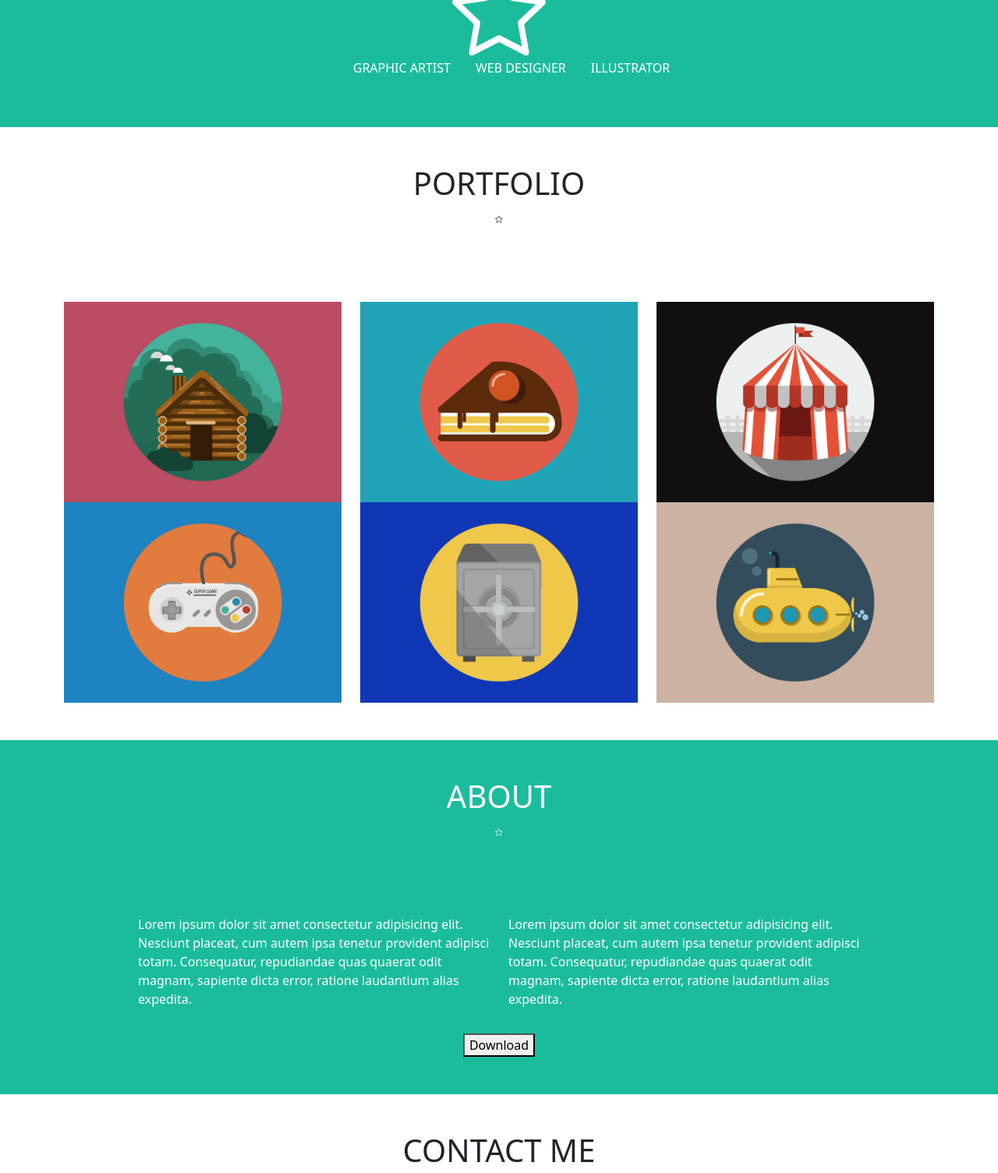
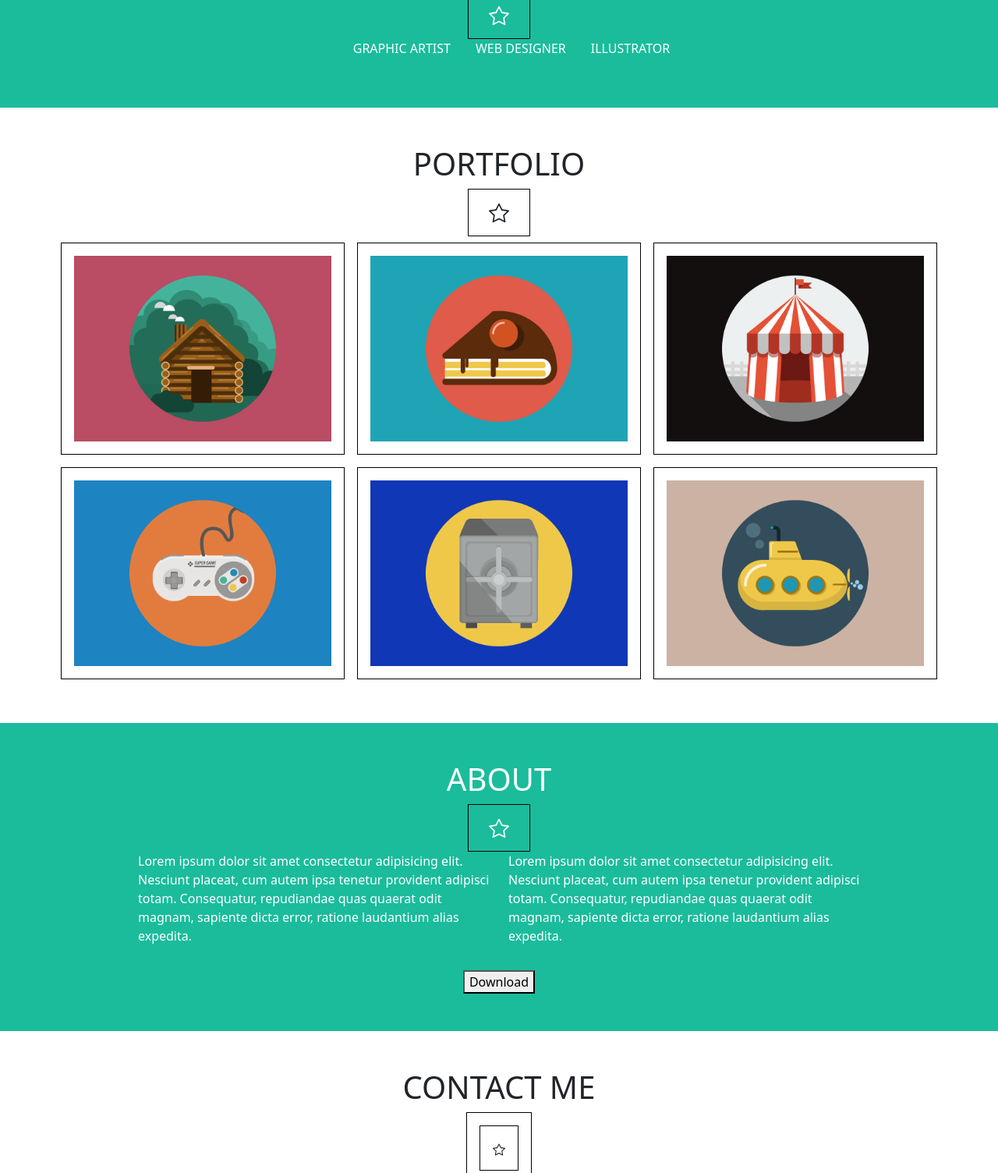
Before and after one commit to Nicola-Campagna/html-css-bootstrap-freelancer, a plain HTML site: page index.html in a window 1280 px wide. Shown: the part 523-2027 px from the top of the page at 78% size. Drawn offline with nearby package versions, Linux system fonts and the light colour scheme.

Commit message:
refactoring

```diff
--- a/index.html
+++ b/index.html
@@ -48,9 +48,12 @@
 			<div class="box box-icon">
                 <div class="star-bars"></div>
                 <!-- star icon -->
-                <svg xmlns="http://www.w3.org/2000/svg" width="40%" height="20%" fill="currentColor" class="bi bi-star" viewBox="0 0 16 16">
+				<span></span>
+                <svg xmlns="http://www.w3.org/2000/svg" width="46" height="26" fill="currentColor" class="bi bi-star" viewBox="0 0 16 16">
                     <path d="M2.866 14.85c-.078.444.36.791.746.593l4.39-2.256 4.389 2.256c.386.198.824-.149.746-.592l-.83-4.73 3.522-3.356c.33-.314.16-.888-.282-.95l-4.898-.696L8.465.792a.513.513 0 0 0-.927 0L5.354 5.12l-4.898.696c-.441.062-.612.636-.283.95l3.523 3.356-.83 4.73zm4.905-2.767-3.686 1.894.694-3.957a.565.565 0 0 0-.163-.505L1.71 6.745l4.052-.576a.525.525 0 0 0 .393-.288L8 2.223l1.847 3.658a.525.525 0 0 0 .393.288l4.052.575-2.906 2.77a.565.565 0 0 0-.163.506l.694 3.957-3.686-1.894a.503.503 0 0 0-.461 0z"/>
                 </svg>
+				<span></span>
+
                 <div class="star-bars"></div>
 
             </div>
@@ -74,7 +77,7 @@
 						<div class="box box-icon">
                             <div class="star-bars"></div>
                             <!-- star icon -->
-                            <svg xmlns="http://www.w3.org/2000/svg" width="40%" height="20%" fill="currentColor" class="bi bi-star" viewBox="0 0 16 16">
+                            <svg xmlns="http://www.w3.org/2000/svg" width="46" height="26" fill="currentColor" class="bi bi-star" viewBox="0 0 16 16">
                                 <path d="M2.866 14.85c-.078.444.36.791.746.593l4.39-2.256 4.389 2.256c.386.198.824-.149.746-.592l-.83-4.73 3.522-3.356c.33-.314.16-.888-.282-.95l-4.898-.696L8.465.792a.513.513 0 0 0-.927 0L5.354 5.12l-4.898.696c-.441.062-.612.636-.283.95l3.523 3.356-.83 4.73zm4.905-2.767-3.686 1.894.694-3.957a.565.565 0 0 0-.163-.505L1.71 6.745l4.052-.576a.525.525 0 0 0 .393-.288L8 2.223l1.847 3.658a.525.525 0 0 0 .393.288l4.052.575-2.906 2.77a.565.565 0 0 0-.163.506l.694 3.957-3.686-1.894a.503.503 0 0 0-.461 0z"/>
                             </svg>
                             <div class="star-bars"></div>
@@ -83,32 +86,32 @@
 				</div>
 
 				<div class="row">
-					<div class="col-12 col-md-6 col-lg-4">
+					<div class="col-12 col-md-6 col-lg-4 p-2">
 						<div class="box box-img">
                             <img src="./img/img/cabin.png" alt="">
                         </div>
 					</div>
-					<div class="col-12 col-md-6 col-lg-4">
+					<div class="col-12 col-md-6 col-lg-4 p-2">
 						<div class="box box-img">
                             <img src="./img/img/cake.png" alt="">
                         </div>
 					</div>
-					<div class="col-12 col-md-6 col-lg-4">
+					<div class="col-12 col-md-6 col-lg-4 p-2">
 						<div class="box box-img">
                             <img src="./img/img/circus.png" alt="">
                         </div>
 					</div>
-					<div class="col-12 col-md-6 col-lg-4">
+					<div class="col-12 col-md-6 col-lg-4 p-2">
 						<div class="box box-img">
                             <img src="./img/img/game.png" alt="">
                         </div>
 					</div>
-					<div class="col-12 col-md-6 col-lg-4">
+					<div class="col-12 col-md-6 col-lg-4 p-2">
 						<div class="box box-img">
                             <img src="./img/img/safe.png" alt="">
                         </div>
 					</div>
-					<div class="col-12 col-md-6 col-lg-4">
+					<div class="col-12 col-md-6 col-lg-4 p-2">
 						<div class="box box-img">
                             <img src="./img/img/submarine.png" alt="">
                         </div>
@@ -128,7 +131,7 @@
                         <div class="box box-icon">
                             <div class="star-bars"></div>
                             <!-- star icon -->
-                            <svg xmlns="http://www.w3.org/2000/svg" width="40%" height="20%" fill="currentColor" class="bi bi-star" viewBox="0 0 16 16">
+                            <svg xmlns="http://www.w3.org/2000/svg" width="46" height="26" fill="currentColor" class="bi bi-star" viewBox="0 0 16 16">
                                 <path d="M2.866 14.85c-.078.444.36.791.746.593l4.39-2.256 4.389 2.256c.386.198.824-.149.746-.592l-.83-4.73 3.522-3.356c.33-.314.16-.888-.282-.95l-4.898-.696L8.465.792a.513.513 0 0 0-.927 0L5.354 5.12l-4.898.696c-.441.062-.612.636-.283.95l3.523 3.356-.83 4.73zm4.905-2.767-3.686 1.894.694-3.957a.565.565 0 0 0-.163-.505L1.71 6.745l4.052-.576a.525.525 0 0 0 .393-.288L8 2.223l1.847 3.658a.525.525 0 0 0 .393.288l4.052.575-2.906 2.77a.565.565 0 0 0-.163.506l.694 3.957-3.686-1.894a.503.503 0 0 0-.461 0z"/>
                             </svg>
                             <div class="star-bars"></div>
@@ -191,7 +194,7 @@
                             <div class="box box-icon">
                                 <div class="star-bars"></div>
                                 <!-- star icon -->
-                                <svg xmlns="http://www.w3.org/2000/svg" width="10%" height="10%" fill="currentColor" class="bi bi-star" viewBox="0 0 16 16">
+                                <svg xmlns="http://www.w3.org/2000/svg" width="16" height="16" fill="currentColor" class="bi bi-star" viewBox="0 0 16 16">
                                     <path d="M2.866 14.85c-.078.444.36.791.746.593l4.39-2.256 4.389 2.256c.386.198.824-.149.746-.592l-.83-4.73 3.522-3.356c.33-.314.16-.888-.282-.95l-4.898-.696L8.465.792a.513.513 0 0 0-.927 0L5.354 5.12l-4.898.696c-.441.062-.612.636-.283.95l3.523 3.356-.83 4.73zm4.905-2.767-3.686 1.894.694-3.957a.565.565 0 0 0-.163-.505L1.71 6.745l4.052-.576a.525.525 0 0 0 .393-.288L8 2.223l1.847 3.658a.525.525 0 0 0 .393.288l4.052.575-2.906 2.77a.565.565 0 0 0-.163.506l.694 3.957-3.686-1.894a.503.503 0 0 0-.461 0z"/>
                                 </svg>
                                 <div class="star-bars"></div>
@@ -267,12 +270,12 @@
 	</footer>
 
 	<!-- CDN JAVASCRIPT PER BOOTSTRAP -->
-	<!-- <script src="https://cdn.jsdelivr.net/npm/@popperjs/core@2.11.6/dist/umd/popper.min.js"
+	<script src="https://cdn.jsdelivr.net/npm/@popperjs/core@2.11.6/dist/umd/popper.min.js"
 		integrity="sha384-oBqDVmMz9ATKxIep9tiCxS/Z9fNfEXiDAYTujMAeBAsjFuCZSmKbSSUnQlmh/jp3"
 		crossorigin="anonymous"></script>
 	<script src="https://cdn.jsdelivr.net/npm/bootstrap@5.2.3/dist/js/bootstrap.min.js"
 		integrity="sha384-cuYeSxntonz0PPNlHhBs68uyIAVpIIOZZ5JqeqvYYIcEL727kskC66kF92t6Xl2V"
-		crossorigin="anonymous"></script> -->
+		crossorigin="anonymous"></script>
 </body>
 
 </html
--- a/style.css
+++ b/style.css
@@ -1,40 +1,19 @@
-
-
-.footer{
-    min-height: 100px;
-}
-
-ul li{
-    list-style: none;
-    /* padding: 0 1rem; */
-}
-ul li a{
-    padding: 0 1rem;
-    text-decoration: none;
-    color: inherit;
-}
-
 /* .box .box-img{
     width: 100px;
     height: 100px;
 } */
 
-img{
-   /* height: 100%; */
-   width: 100%;
-   object-fit: cover;
-}
-
 /* [class*="col"],
 #jumbotron>.box {
-	min-height: 80px;
+    min-height: 80px;
 	border: 2px dashed aqua;
 }
 
 .box.box-img {
-	height: 300px;
+    height: 300px;
 	width: 300px;
 }
+
 
 .box.box-icon {
 	height: 10px;
@@ -52,6 +31,15 @@ img{
 .navbar-dark {
 	background-color: #2c3e50 !important;
 }
+ul li{
+    list-style: none;
+    /* padding: 0 1rem; */
+}
+ul li a{
+    padding: 0 1rem;
+    text-decoration: none;
+    color: inherit;
+}
 
 #jumbotron,
 #about{
@@ -59,10 +47,29 @@ img{
     color: white;
 }
 
+#jumbotron img{
+    width: 100%;
+}
+
+.box,
+.box-icon{
+    padding: 1rem;
+    border: 1px solid black;
+}
+
+img{
+   /* height: 100%; */
+   width: 100%;
+   object-fit: cover;
+}
 
 input{
     border: none;
     border-bottom: 1px solid lightgray;
+}
+
+.footer{
+    min-height: 100px;
 }
 
 .upper-footer{
@@ -75,12 +82,16 @@ input{
     color: #fff;
 }
 
-/* .star-bars{
-    width: 50px ;
-    padding:1px ;
-    background-color: black;
-} */
+
 
 label{
     display: block;
 }
+
+svg::after span,
+svg::before span{
+    width: 50px;
+    height: 50px;
+    padding: 0 20px;
+    background-color: black;
+}
```
